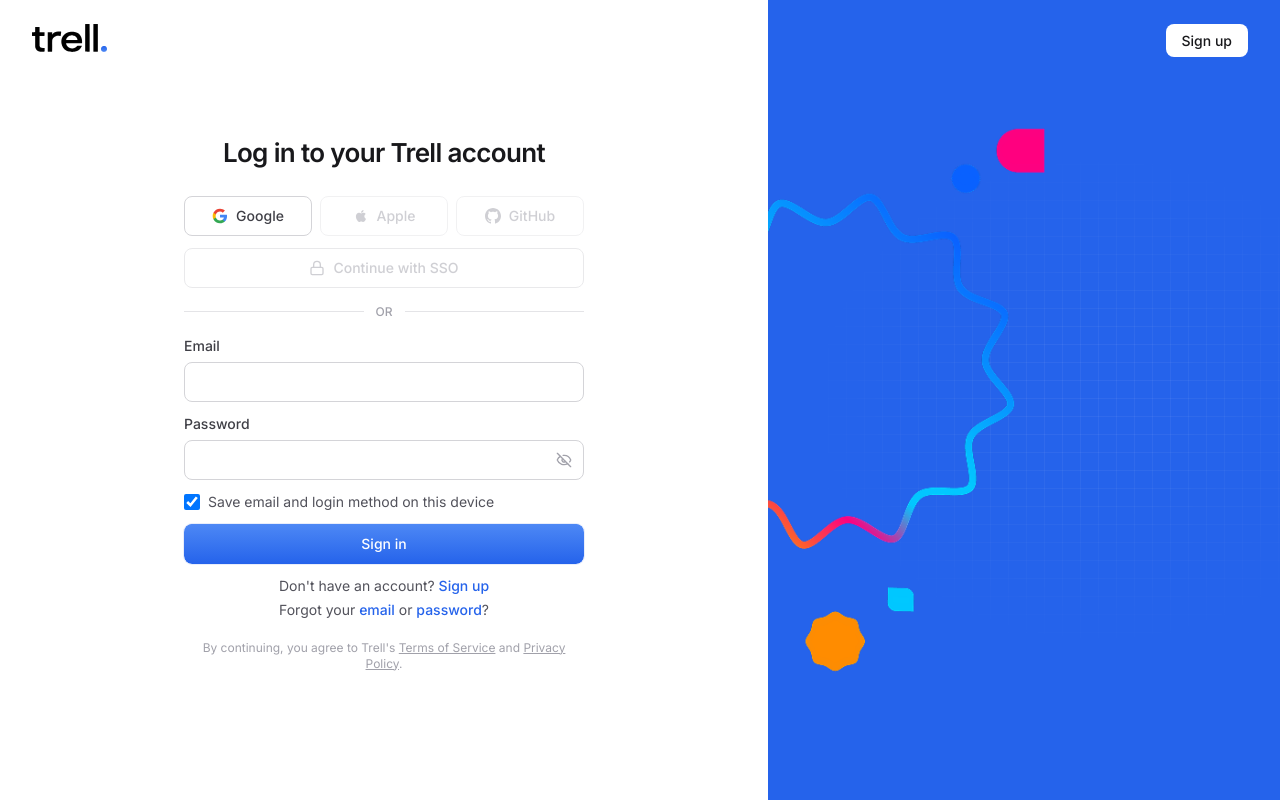
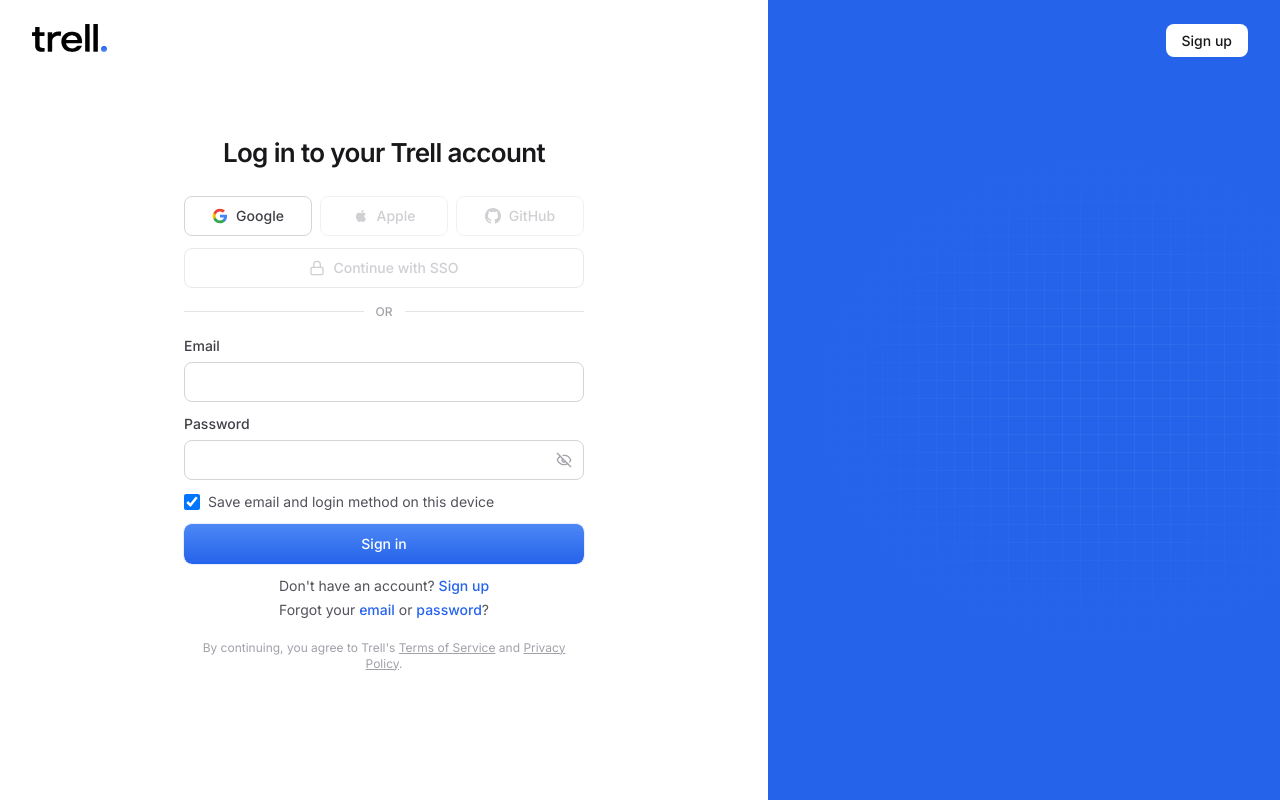
Before and after one commit to relakeinc/trell, a Next.js app in the folder apps/web/: page /signin in a window 1280 px wide. Built offline with nearby package versions, Linux system fonts and the light colour scheme; no server answers.

Commit message:
fix: TrellLogo stays black on auth pages (force-light overrides dark filter)

```diff
--- a/apps/web/src/app/globals.css
+++ b/apps/web/src/app/globals.css
@@ -376,6 +376,9 @@
 }
 .force-light .bg-neutral-200 {
   background-color: #e5e5e5 !important;
+}
+.force-light img[alt="Trell"] {
+  filter: none !important;
 }
 
 /* ── Buttons (Dub-style) ────────────────────────────────────── */
--- a/apps/web/src/app/signin/page.tsx
+++ b/apps/web/src/app/signin/page.tsx
@@ -61,14 +61,14 @@
         />
 
         {/* Shapes image */}
-        <Image
+        {/* <Image
           src="/img/img_shapes.png"
           alt=""
           width={280}
           height={280}
           className="absolute left-0 top-1/2 z-[1] -translate-y-1/2"
           priority
-        />
+        /> */}
 
         {/* Dotted globe canvas — anchored to the right, cut off by the panel edge */}
         <div className="absolute top-1/2 right-[-18%] z-0 h-[34rem] w-[34rem] -translate-y-1/2">
```
